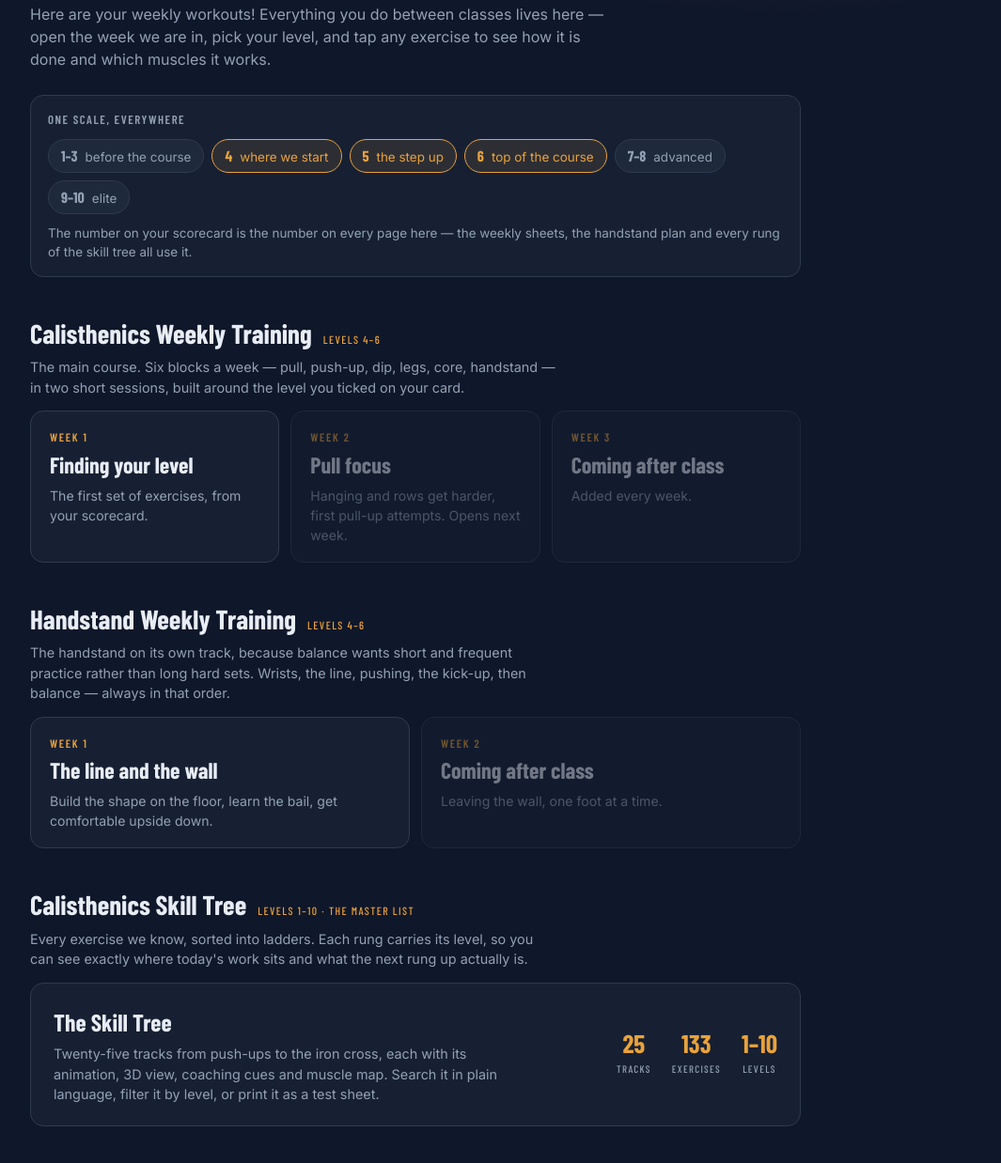
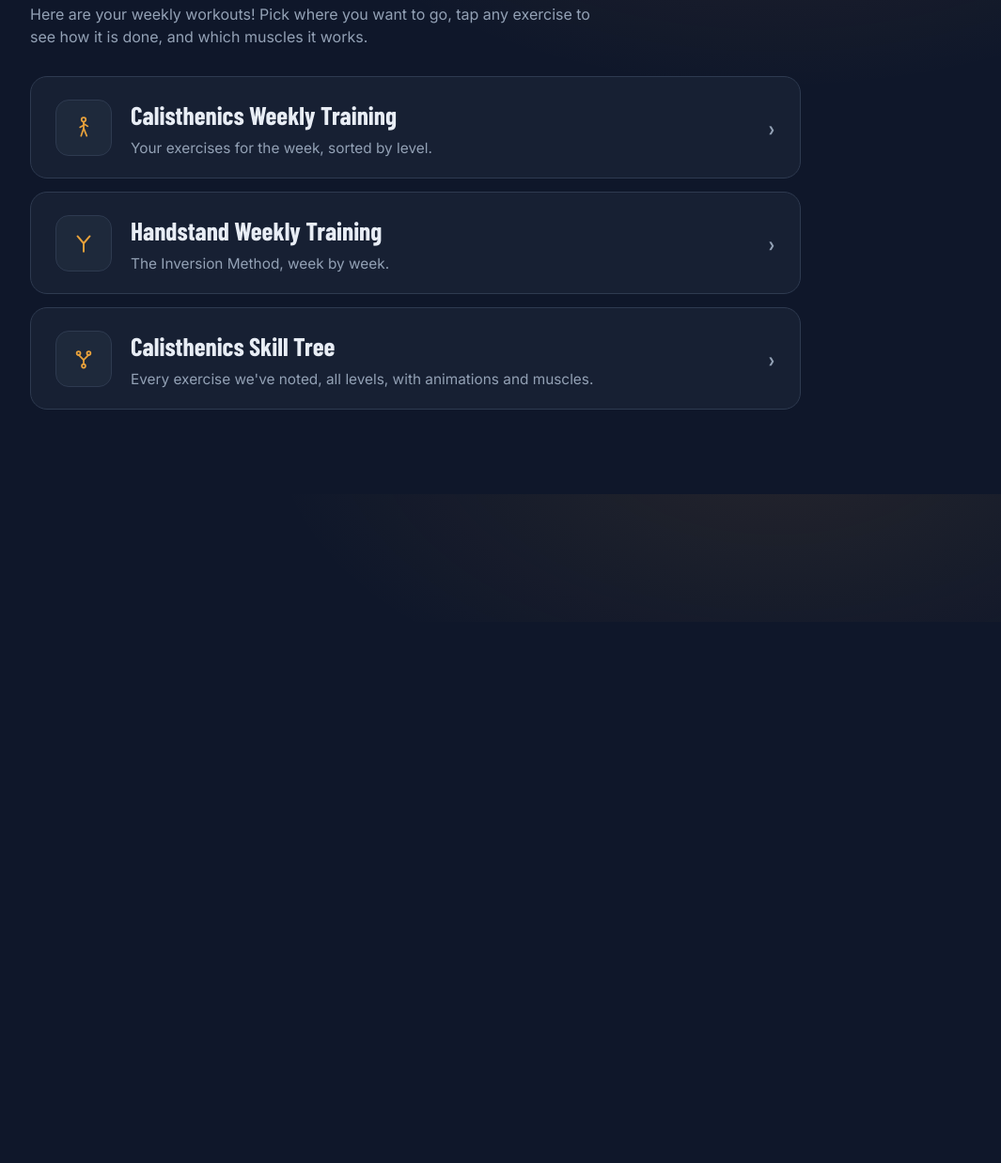
Before and after one commit to nathanvaevin/calisthenics, a plain HTML site: page index.html in a window 1280 px wide. Shown: the part 138-1376 px from the top of the page at 94% size, without its empty margins (198-1263 px from the left). After the commit the page ends 800 px from the top, so only its background shows below. Drawn offline with nearby package versions, Linux system fonts and the light colour scheme.

Commit message:
Simplify homepage to three big nav rows
Replaces the level-scale strip and nested per-week card grids with a
single flat list: Calisthenics Weekly Training, Handstand Weekly
Training, Calisthenics Skill Tree. Each row is an icon, a title, a
subtitle and a chevron, linking straight to that track's current
entry point (week-1 for both weekly programmes, skill-tree.html for
the master list). Week 2/3 cards are no longer listed here — they
stay reachable by URL once opened, same as before.

Co-Authored-By: Claude Sonnet 5 <noreply@anthropic.com>

```diff
--- a/index.html
+++ b/index.html
@@ -9,53 +9,24 @@
 <link href="https://fonts.googleapis.com/css2?family=Barlow+Condensed:wght@500;600;700&family=Inter:wght@400;500;600&display=swap" rel="stylesheet">
 <link rel="stylesheet" href="assets/styles.css">
 <style>
-  /* the level scale — the shared language across all three sections */
-  .scalestrip{margin:26px 0 0;padding:16px 18px;border:1px solid var(--line);border-radius:var(--radius);
-    background:var(--panel)}
-  .scalestrip h3{font-family:"Barlow Condensed",sans-serif;text-transform:uppercase;letter-spacing:.12em;
-    font-size:.8rem;color:var(--muted);margin:0 0 10px;font-weight:600}
-  .steps-row{display:flex;flex-wrap:wrap;gap:8px}
-  .sl{display:flex;align-items:baseline;gap:8px;border:1px solid var(--line);border-radius:999px;
-    padding:5px 13px;background:var(--panel-2);font-size:.84rem;color:var(--muted)}
-  .sl b{font-family:"Barlow Condensed",sans-serif;font-size:1rem;font-weight:700;color:var(--muted)}
-  .sl.now{border-color:var(--accent);background:rgba(233,162,59,.10)}
-  .sl.now b,.sl.now{color:var(--accent)}
-  .scalestrip p{color:var(--muted);font-size:.84rem;margin:10px 0 0}
-
-  /* programme sections */
-  .prog{margin-top:38px}
-  .prog-head{display:flex;align-items:baseline;gap:12px;flex-wrap:wrap;margin-bottom:4px}
-  .prog h2{font-family:"Barlow Condensed",sans-serif;font-weight:700;font-size:1.8rem;margin:0}
-  .prog .meta{font-family:"Barlow Condensed",sans-serif;text-transform:uppercase;letter-spacing:.12em;
-    font-size:.74rem;color:var(--accent)}
-  .prog .blurb{color:var(--muted);font-size:.9rem;margin:0 0 14px;max-width:62ch}
-
-  .weeks{display:grid;grid-template-columns:repeat(auto-fit,minmax(230px,1fr));gap:12px}
-  .wk{display:block;text-decoration:none;color:inherit;border:1px solid var(--line);border-radius:14px;
-      background:var(--panel);padding:18px 20px;transition:border-color .15s ease,transform .15s ease}
-  .wk:hover{border-color:var(--accent);transform:translateY(-1px)}
-  .wk .n{font-family:"Barlow Condensed",sans-serif;text-transform:uppercase;letter-spacing:.14em;
-         font-size:.76rem;color:var(--accent);font-weight:600}
-  .wk .t{font-family:"Barlow Condensed",sans-serif;font-weight:700;font-size:1.5rem;margin-top:2px}
-  .wk .s{color:var(--muted);font-size:.88rem;margin-top:4px}
-  .wk.soon{opacity:.45;pointer-events:none}
-
-  /* the skill tree gets a wider card of its own */
-  .tree{display:grid;grid-template-columns:1fr auto;gap:20px;align-items:center;text-decoration:none;
-    color:inherit;border:1px solid var(--line);border-radius:14px;background:var(--panel);padding:22px 24px;
+  .nav{display:flex;flex-direction:column;gap:14px;margin-top:30px}
+  .navrow{display:flex;align-items:center;gap:20px;text-decoration:none;color:inherit;
+    border:1px solid var(--line);border-radius:18px;background:var(--panel);padding:20px 26px;
     transition:border-color .15s ease,transform .15s ease}
-  .tree:hover{border-color:var(--accent);transform:translateY(-1px)}
-  .tree .t{font-family:"Barlow Condensed",sans-serif;font-weight:700;font-size:1.6rem}
-  .tree .s{color:var(--muted);font-size:.9rem;margin-top:4px;max-width:54ch}
-  .treestats{display:flex;gap:22px;text-align:center}
-  .treestats div{white-space:nowrap}
-  .treestats b{display:block;font-family:"Barlow Condensed",sans-serif;font-size:1.7rem;
-    font-weight:700;color:var(--accent);line-height:1}
-  .treestats span{font-family:"Barlow Condensed",sans-serif;text-transform:uppercase;letter-spacing:.12em;
-    font-size:.68rem;color:var(--muted)}
-  @media (max-width:560px){
-    .tree{grid-template-columns:1fr}
-    .treestats{gap:18px;justify-content:flex-start}
+  .navrow:hover{border-color:var(--accent);transform:translateY(-1px)}
+  .navicon{width:60px;height:60px;flex:none;border-radius:14px;display:grid;place-items:center;
+    background:var(--panel-2);border:1px solid var(--line);color:var(--accent)}
+  .navicon svg{width:26px;height:26px}
+  .navtext{flex:1;min-width:0}
+  .navtext .t{font-family:"Barlow Condensed",sans-serif;font-weight:700;font-size:1.7rem}
+  .navtext .s{color:var(--muted);font-size:.96rem;margin-top:3px}
+  .navrow .chev{flex:none;color:var(--muted);font-size:1.6rem;line-height:1;
+    font-family:"Barlow Condensed",sans-serif}
+  @media (max-width:480px){
+    .navrow{padding:16px 18px;gap:14px}
+    .navicon{width:48px;height:48px;border-radius:12px}
+    .navicon svg{width:21px;height:21px}
+    .navtext .t{font-size:1.4rem}
   }
 </style>
 </head>
@@ -63,84 +34,60 @@
 <div class="wrap">
   <p class="eyebrow">Calisthenics course</p>
   <h1>Welcome<span>!</span></h1>
-  <p class="lede">Here are your weekly workouts! Everything you do between classes lives here &mdash; open the week we are in, pick your level, and tap any exercise to see how it is done and which muscles it works.</p>
+  <p class="lede">Here are your weekly workouts! Pick where you want to go, tap any exercise to see how it is done, and which muscles it works.</p>
 
-  <div class="scalestrip">
-    <h3>One scale, everywhere</h3>
-    <div class="steps-row">
-      <span class="sl"><b>1&ndash;3</b> before the course</span>
-      <span class="sl now"><b>4</b> where we start</span>
-      <span class="sl now"><b>5</b> the step up</span>
-      <span class="sl now"><b>6</b> top of the course</span>
-      <span class="sl"><b>7&ndash;8</b> advanced</span>
-      <span class="sl"><b>9&ndash;10</b> elite</span>
+  <div class="nav">
+    <a class="navrow" href="weeks/week-1.html">
+      <div class="navicon">
+        <svg viewBox="0 0 24 24" fill="none" stroke="currentColor" stroke-width="1.6" stroke-linecap="round" stroke-linejoin="round" aria-hidden="true">
+          <circle cx="12" cy="4" r="2.1"/>
+          <path d="M12 6.5v6"/>
+          <path d="M12 8l4 2.5"/>
+          <path d="M12 9.5l-3.5 2"/>
+          <path d="M12 12.5l3 7.5"/>
+          <path d="M12 12.5l-2.5 7.5"/>
+        </svg>
       </div>
-    <p>The number on your scorecard is the number on every page here &mdash; the weekly sheets, the handstand plan and every rung of the skill tree all use it.</p>
+      <div class="navtext">
+        <div class="t">Calisthenics Weekly Training</div>
+        <div class="s">Your exercises for the week, sorted by level.</div>
       </div>
+      <span class="chev">&rsaquo;</span>
+    </a>
 
-  <section class="prog">
-    <div class="prog-head">
-      <h2>Calisthenics Weekly Training</h2>
-      <span class="meta">Levels 4&ndash;6</span>
+    <a class="navrow" href="handstand/week-1.html">
+      <div class="navicon">
+        <svg viewBox="0 0 24 24" fill="none" stroke="currentColor" stroke-width="1.8" stroke-linecap="round" stroke-linejoin="round" aria-hidden="true">
+          <path d="M12 20V12"/>
+          <path d="M12 12L6 5"/>
+          <path d="M12 12L18 5"/>
+        </svg>
       </div>
-    <p class="blurb">The main course. Six blocks a week &mdash; pull, push-up, dip, legs, core, handstand &mdash; in two short sessions, built around the level you ticked on your card.</p>
-    <div class="weeks">
-      <a class="wk" href="weeks/week-1.html">
-        <div class="n">Week 1</div>
-        <div class="t">Finding your level</div>
-        <div class="s">The first set of exercises, from your scorecard.</div>
+      <div class="navtext">
+        <div class="t">Handstand Weekly Training</div>
+        <div class="s">The Inversion Method, week by week.</div>
+      </div>
+      <span class="chev">&rsaquo;</span>
     </a>
-      <a class="wk soon" href="weeks/week-2.html">
-        <div class="n">Week 2</div>
-        <div class="t">Pull focus</div>
-        <div class="s">Hanging and rows get harder, first pull-up attempts. Opens next week.</div>
-      </a>
-      <a class="wk soon" href="weeks/week-3.html">
-        <div class="n">Week 3</div>
-        <div class="t">Coming after class</div>
-        <div class="s">Added every week.</div>
+
+    <a class="navrow" href="skill-tree.html">
+      <div class="navicon">
+        <svg viewBox="0 0 24 24" fill="none" stroke="currentColor" stroke-width="1.6" stroke-linecap="round" stroke-linejoin="round" aria-hidden="true">
+          <circle cx="12" cy="19" r="1.8"/>
+          <path d="M12 17.2V13"/>
+          <path d="M12 13L7 8"/>
+          <path d="M12 13L17 8"/>
+          <circle cx="7" cy="6.5" r="1.8"/>
+          <circle cx="17" cy="6.5" r="1.8"/>
+        </svg>
+      </div>
+      <div class="navtext">
+        <div class="t">Calisthenics Skill Tree</div>
+        <div class="s">Every exercise we've noted, all levels, with animations and muscles.</div>
+      </div>
+      <span class="chev">&rsaquo;</span>
     </a>
   </div>
-  </section>
-
-  <section class="prog">
-    <div class="prog-head">
-      <h2>Handstand Weekly Training</h2>
-      <span class="meta">Levels 4&ndash;6</span>
-    </div>
-    <p class="blurb">The handstand on its own track, because balance wants short and frequent practice rather than long hard sets. Wrists, the line, pushing, the kick-up, then balance &mdash; always in that order.</p>
-    <div class="weeks">
-      <a class="wk" href="handstand/week-1.html">
-        <div class="n">Week 1</div>
-        <div class="t">The line and the wall</div>
-        <div class="s">Build the shape on the floor, learn the bail, get comfortable upside down.</div>
-      </a>
-      <a class="wk soon" href="handstand/week-2.html">
-        <div class="n">Week 2</div>
-        <div class="t">Coming after class</div>
-        <div class="s">Leaving the wall, one foot at a time.</div>
-      </a>
-    </div>
-  </section>
-
-  <section class="prog">
-    <div class="prog-head">
-      <h2>Calisthenics Skill Tree</h2>
-      <span class="meta">Levels 1&ndash;10 · the master list</span>
-    </div>
-    <p class="blurb">Every exercise we know, sorted into ladders. Each rung carries its level, so you can see exactly where today's work sits and what the next rung up actually is.</p>
-    <a class="tree" href="skill-tree.html">
-      <div>
-        <div class="t">The Skill Tree</div>
-        <div class="s">Twenty-five tracks from push-ups to the iron cross, each with its animation, 3D view, coaching cues and muscle map. Search it in plain language, filter it by level, or print it as a test sheet.</div>
-      </div>
-      <div class="treestats">
-        <div><b>25</b><span>Tracks</span></div>
-        <div><b>133</b><span>Exercises</span></div>
-        <div><b>1&ndash;10</b><span>Levels</span></div>
-      </div>
-    </a>
-  </section>
 </div>
 </body>
 </html>
```
Lines whose indentation alone changed are shown as unchanged.
